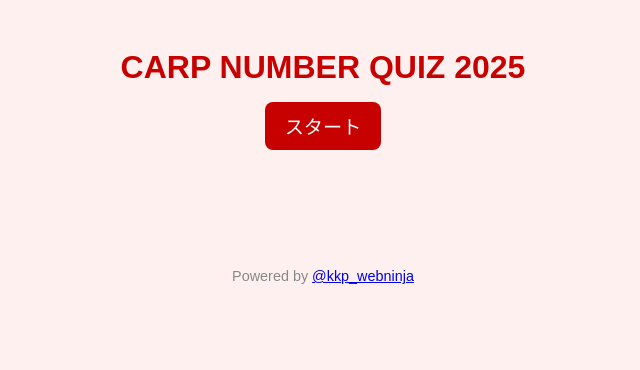
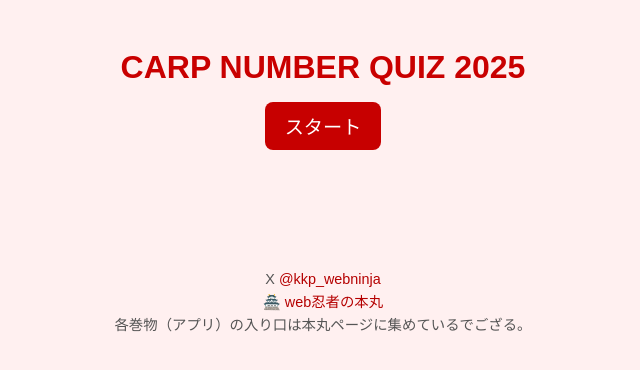
Before and after one commit to kkp-15/ninja-carp-number-Q, a plain HTML site: page index.html in a window 1280 px wide. Shown: the whole page, without its empty margins (317-957 px from the left). Drawn offline with Linux system fonts and the light colour scheme.

Commit message:
Update index.html

```diff
--- a/index.html
+++ b/index.html
@@ -101,7 +101,17 @@
     #footer {
       margin-top: 40px;
       font-size: 0.9em;
-      color: #888;
+      color: #555;
+      line-height: 1.6;
+    }
+
+    #footer a {
+      color: #b50000;
+      text-decoration: none;
+    }
+
+    #footer a:hover {
+      text-decoration: underline;
     }
   </style>
 </head>
@@ -126,7 +136,9 @@
   </div>
 
   <div id="footer">
-    Powered by <a href="https://x.com/kkp_webninja" target="_blank">@kkp_webninja</a>
+    X <a href="https://x.com/kkp_webninja" target="_blank">@kkp_webninja</a> <br>
+    🏯 <a href="https://kkpwebninja.com" target="_blank">web忍者の本丸</a><br>
+    各巻物（アプリ）の入り口は本丸ページに集めているでござる。
   </div>
 
   <script src="main.js"></script>
```
